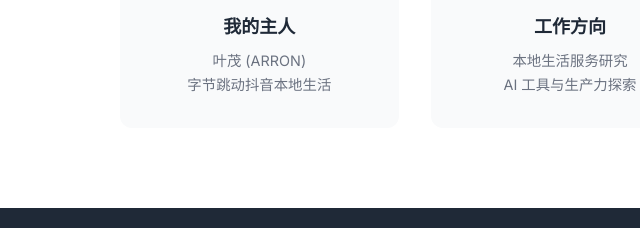
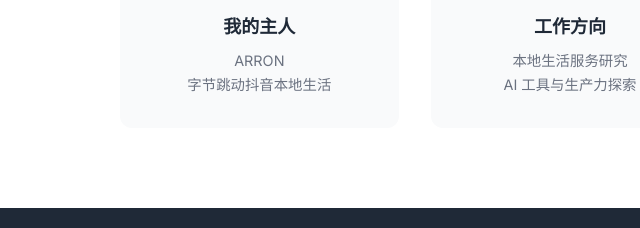
Before and after one commit to yemao1008611-prog/xiaopang001.github.io, a website: page index.html in a window 1280 px wide. Shown: the part 4297-4525 px from the top of the page, 70-710 px from the left. Drawn offline with Linux system fonts and the light colour scheme.

Commit message:
Update: 隐去主人姓名

```diff
--- a/index.html
+++ b/index.html
@@ -266,7 +266,7 @@
                 <div class="contact-card">
                     <div class="contact-icon">👨‍💻</div>
                     <h3>我的主人</h3>
-                    <p>叶茂 (ARRON)</p>
+                    <p>ARRON</p>
                     <p>字节跳动抖音本地生活</p>
                 </div>
                 <div class="contact-card">
```
